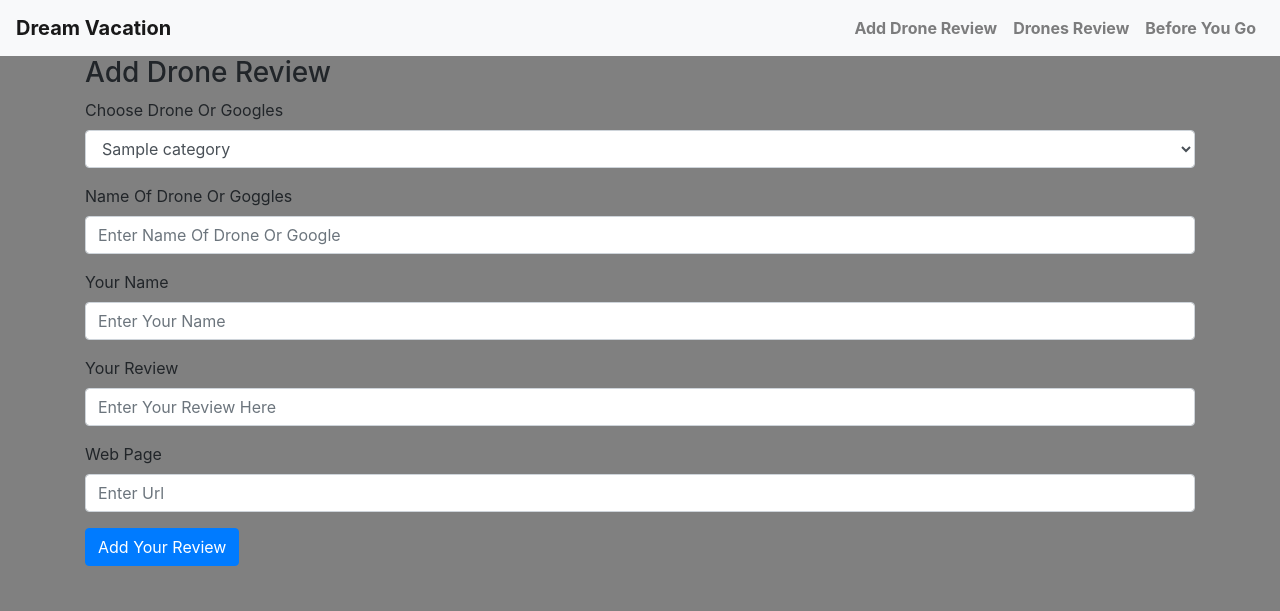
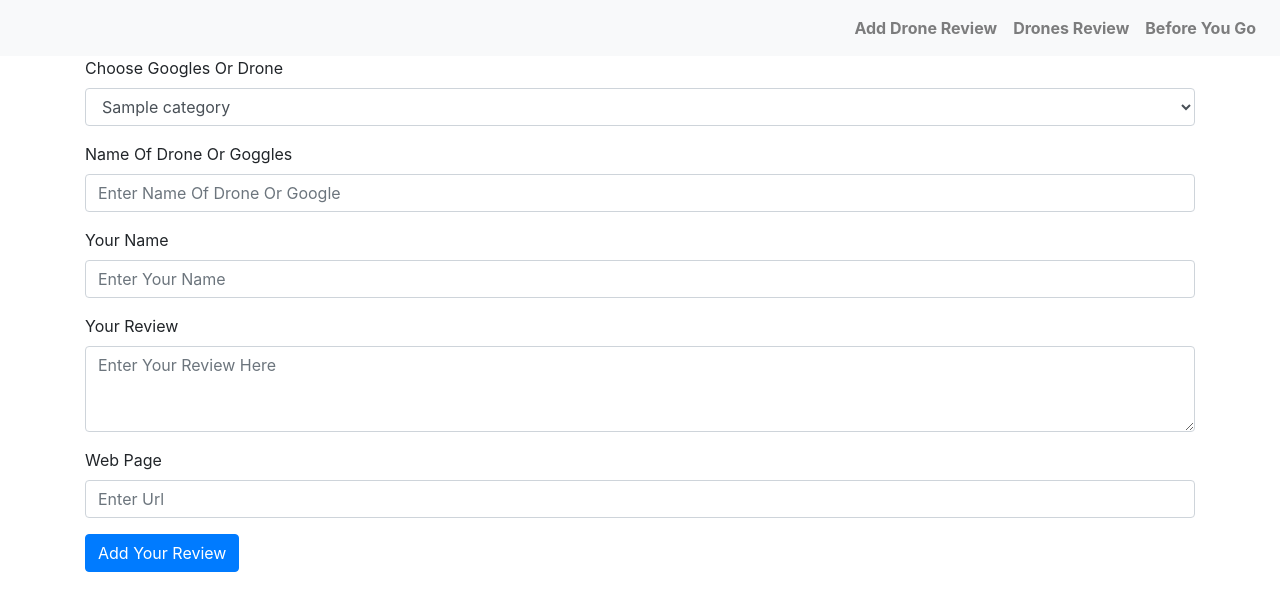
Before and after one commit to onadj/drones_review, a Flask app: page /add_review in a window 1280 px wide. Shown: the top 611 px of the page. Run offline with Flask 2, Linux system fonts and the light colour scheme; a database or web service that is not in the repository returns one stand-in record (values such as "Sample title"); some libraries are stand-ins or nearby versions.

Commit message:
categories

```diff
--- a/static/css/style.css
+++ /dev/null
@@ -1,3 +0,0 @@
-body {
-    background-color:grey;
-}
--- a/templates/add_drones_review.html
+++ b/templates/add_drones_review.html
@@ -1,35 +1,38 @@
 {% extends 'base.html' %}
 {% block content %}
-<h3> Add Drone Review</h3>
+
 <form action="{{url_for('insert_review')}}" method="POST">
 
  <div class="form-group">
-    <label for="exampleFormControlSelect1">Choose Drone Or Googles</label>
-    <select id="category" name="category_name" class="form-control">
+    <label for="exampleFormControlSelect1">Choose Googles Or Drone</label>
+    <select  id="category" name="category_name" class="form-control">
     {% for cat in categories %}
-      <option value="{{cat.category_name}}">{{cat.category_name}}</option>
-    {% endfor %}
-    </select>
+                      <option value="{{cat.category_name}}">{{cat.category_name}}</option>
+                  {% endfor %}
+                </select>
   </div>
-
-
 
  <div class="form-group">
     <label for="formGroupExampleInput1">Name Of Drone Or Goggles</label>
-    <input type="text" class="form-control" id="drone_goggles_name" placeholder="Enter Name Of Drone Or Google">
+    <input type="text" class="form-control" id="drone_goggles_name" name="drone_goggles_name" placeholder="Enter Name Of Drone Or Google">
   </div>
+
   <div class="form-group">
     <label for="formGroupExampleInput2">Your Name</label>
-    <input type="text" class="form-control" id="name" placeholder="Enter Your Name">
+    <input type="text" class="form-control" id="name" name="name" placeholder="Enter Your Name">
   </div>
+
   <div class="form-group">
     <label for="formGroupExampleInput3">Your Review</label>
-    <input type="text" class="form-control" id="review
-" placeholder="Enter Your Review Here">
+
+
+     <textarea class="form-control" id="review" name="review" placeholder="Enter Your Review Here" rows="3"></textarea>
+
   </div>
+
     <div class="form-group">
     <label for="formGroupExampleInput4">Web Page</label>
-    <input type="text" class="form-control" id="url" placeholder="Enter Url">
+    <input type="text" class="form-control" id="url" name="url" placeholder="Enter Url">
   </div>
 
   <button type="submit" class="btn btn-primary">Add Your Review</button>
--- a/templates/base.html
+++ b/templates/base.html
@@ -33,7 +33,7 @@
 <!--NavBar-->
 
 <nav class="navbar navbar-expand-sm navbar-light bg-light font-weight-bold">
-		<a class="navbar-brand" href="index.html"> Dream Vacation </a>
+		<a class="navbar-brand" href="index.html">  </a>
 		<button class="navbar-toggler navbar-light" type="button" data-toggle="collapse" data-target="#navbarNavDropdown" aria-controls="navbarNavDropdown" aria-expanded="false" aria-label="Toggle navigation">
         <span class="navbar-toggler-icon"></span>
         </button>
--- a/templates/drones_review.html
+++ b/templates/drones_review.html
@@ -6,6 +6,9 @@
 
 <ul class="list-group">
 {% for review in reviews %}
+
+<li class="list-group-item"><i class="fas fa-barcode"></i> {{review.category_name}}</li>
+
 <li class="list-group-item"><i class="fas fa-barcode"></i> {{review.drone_goggles_name}}</li>
 
 <li class="list-group-item"><i class="fas fa-user"></i> {{review.name}}</li>
```
